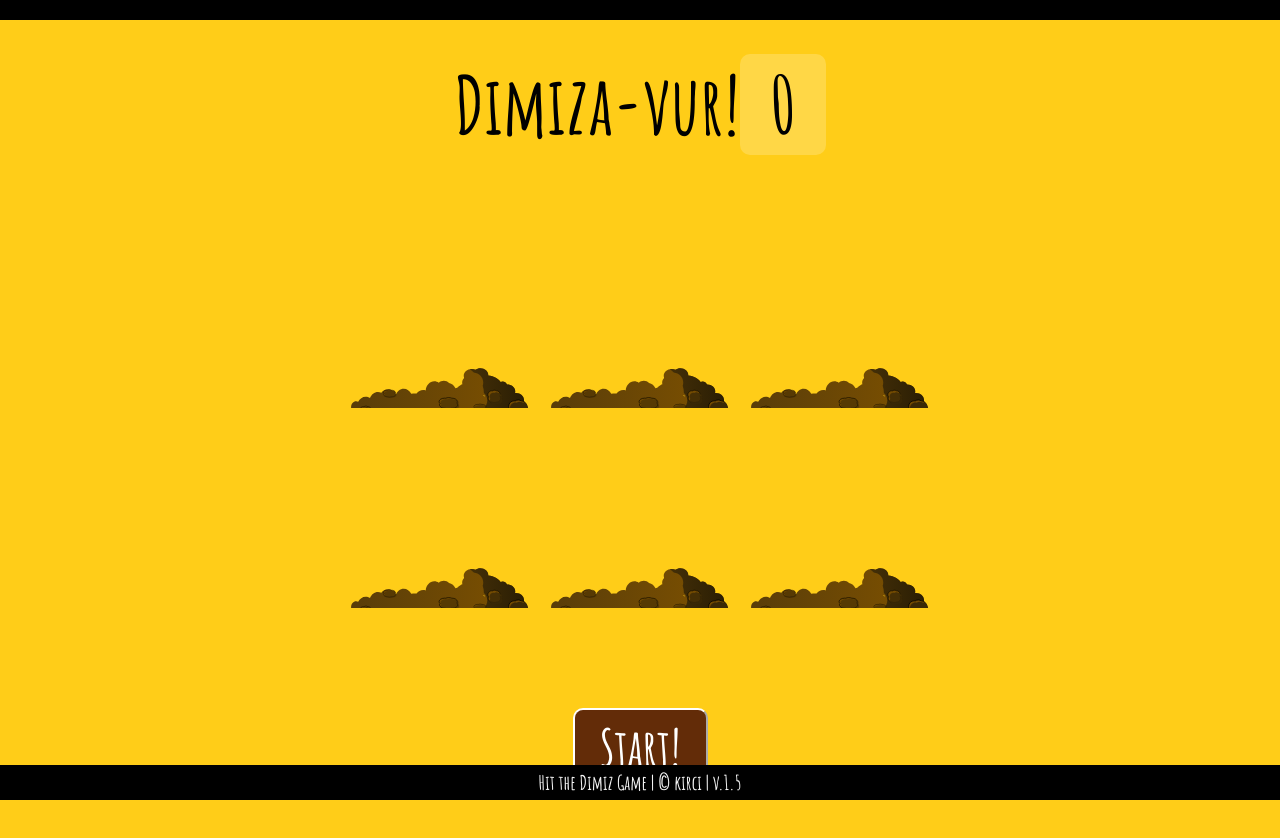
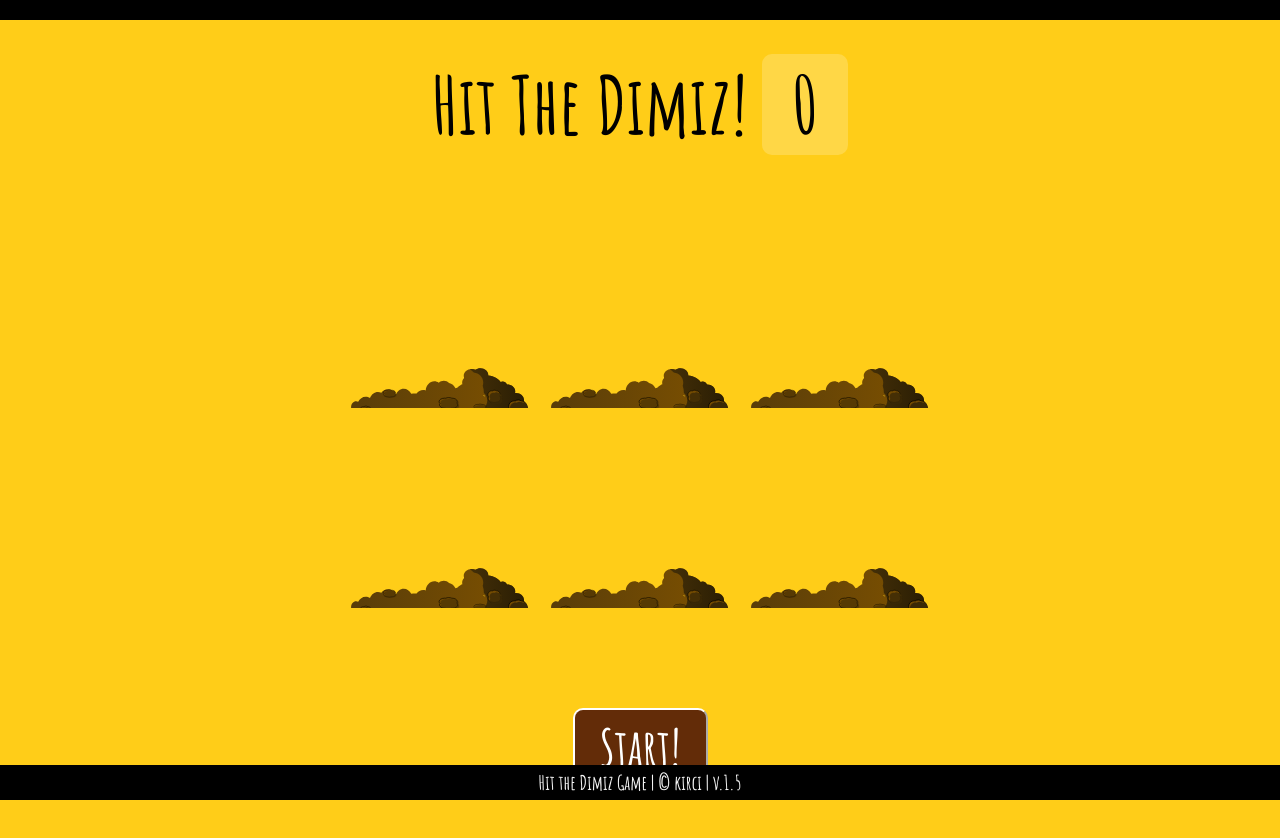
Before and after one commit to kirciemre/hit-the-dimiz, a plain HTML site: page index.html in a window 1280 px wide. Drawn offline with Linux system fonts and the light colour scheme.

Commit message:
title converted english

```diff
--- a/index.html
+++ b/index.html
@@ -3,7 +3,7 @@
 
 <head>
   <meta charset="UTF-8" name="viewport" content="width=device-width, initial-scale=0.6, user-scalable=no;"><!-- To ensure best mobile experience width=device-width, initial-scale=0.6, to prevent double click zoom user-scalable=no  -->
-  <title>Dımıza Vur!</title>
+  <title>Hit The Dımız!</title>
   <link href='https://fonts.googleapis.com/css?family=Amatic+SC:400,700' rel='stylesheet' type='text/css'>
   <link rel="stylesheet" href="assets/css/style.css">
   <link rel="shortcut icon" href="assets/img/favicon.ico" type="image/x-icon">
@@ -13,7 +13,7 @@
   <header>
   </header>
 
-    <h1>Dımıza-vur!<span class="score">0</span></h1>
+    <h1>Hit The Dımız!  <span class="score">0</span></h1>
 
 
   <div class="game" id="deluk">
```
